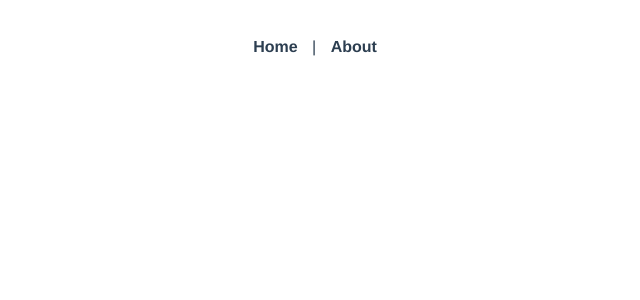
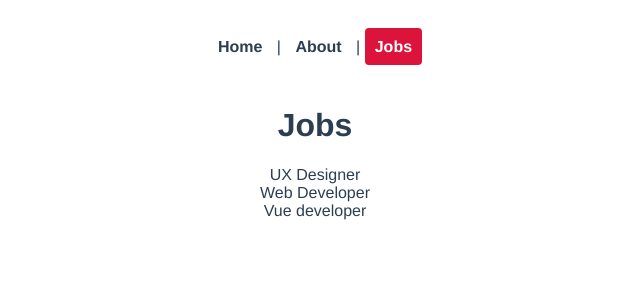
Before and after one commit to MwangiSara/euv, a Vue app in the folder my_kazi/: page /jobs in a window 1280 px wide. Before the commit this address had no page. Shown: the top 300 px of the page, without its empty margins (325-965 px from the left). Built offline with nearby package versions, Linux system fonts and the light colour scheme.

Commit message:
folder structures

```diff
--- a/my_kazi/src/App.vue
+++ b/my_kazi/src/App.vue
@@ -1,7 +1,8 @@
 <template>
   <nav>
     <router-link to="/">Home</router-link> |
-    <router-link :to="{ name : 'about'}">About</router-link>
+    <router-link :to="{ name : 'about'}">About</router-link> |
+    <router-link :to="{ name : 'jobs'}">Jobs</router-link>
   </nav>
   <router-view/>
 </template>
--- a/my_kazi/src/router/index.js
+++ b/my_kazi/src/router/index.js
@@ -1,6 +1,7 @@
 import { createRouter, createWebHistory } from 'vue-router'
 import HomeView from '../views/HomeView.vue'
 import About from '../views/AboutView.vue'
+import Jobs from '../views/jobs/Jobs.vue'
 
 
 const routes = [
@@ -13,6 +14,11 @@
     path: '/about',
     name: 'about',
     component: About
+  },
+  {
+    path: '/jobs',
+    name: 'jobs',
+    component: Jobs
   }
 ]
 
--- /dev/null
+++ b/my_kazi/src/views/jobs/Jobs.vue
@@ -0,0 +1,25 @@
+<template>
+  <h1>Jobs</h1>
+  <div v-for="job in jobs" :key="job.id">
+    {{ job.title }}
+  </div>
+</template>
+
+<script>
+export default {
+data(){
+    return{
+        jobs: [
+            {title:'UX Designer', id: 1, details: 'lorem'},
+            {title:'Web Developer', id: 2, details: 'lorem'},
+            {title:'Vue developer', id: 3, details: 'lorem'},
+
+        ]
+    }
+}
+}
+</script>
+
+<style>
+
+</style>
```
Also changed, not shown: my_kazi/src/views/jobs/JobDetails.vue (added).
